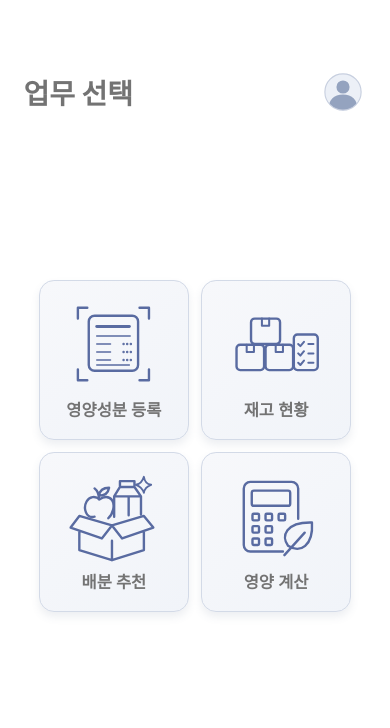
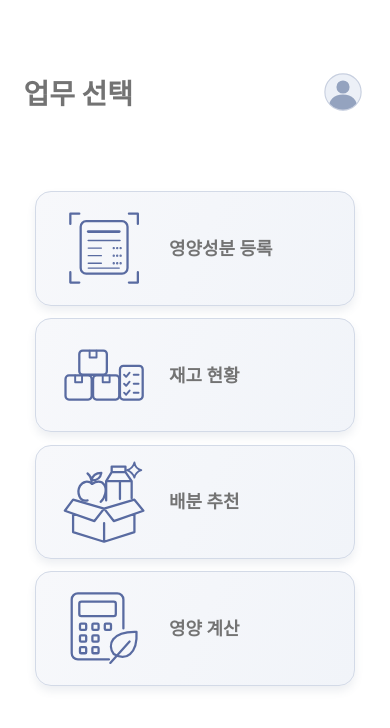
Before and after one commit to jaeseo0705/foodbank_balanced_diet_mobile, a React Native app: screen / in a window 390 px wide. Both pictures are taken after a click on the button "로그인". Shown: the top 728 px of the page. Built offline with nearby package versions, Linux system fonts and the light colour scheme.

Commit message:
Use four horizontal task cards with centered larger icons

```diff
--- a/src/components/TaskIcons.tsx
+++ b/src/components/TaskIcons.tsx
@@ -91,10 +91,18 @@ function CalculationDrawing() {
   );
 }
 
+// Center the visible drawings, not their uneven original SVG canvas margins.
+const iconTranslation: Record<TaskId, string> = {
+  'nutrition-registration': 'translate(0 2)',
+  inventory: 'translate(-1 1.5)',
+  distribution: 'translate(2 -1.5)',
+  'nutrition-calculation': 'translate(-2 -1.5)',
+};
+
 export function TaskIcon({ task, size }: { task: TaskId; size: number }) {
   return (
     <Svg width={size} height={size} viewBox="0 0 128 128" aria-hidden>
-      <G fill="none" stroke={colors.primary} strokeWidth={3.3} strokeLinecap="round" strokeLinejoin="round">
+      <G transform={iconTranslation[task]} fill="none" stroke={colors.primary} strokeWidth={3.3} strokeLinecap="round" strokeLinejoin="round">
         {task === 'nutrition-registration' && <RegistrationDrawing />}
         {task === 'inventory' && <InventoryDrawing />}
         {task === 'distribution' && <DistributionDrawing />}
--- a/src/screens/TaskSelectionScreen.tsx
+++ b/src/screens/TaskSelectionScreen.tsx
@@ -22,13 +22,15 @@ export function TaskSelectionScreen({ onSelectTask, onOpenProfile }: Props) {
   const { width, height } = useWindowDimensions();
   const insets = useSafeAreaInsets();
   const contentWidth = Math.min(width - insets.left - insets.right, 500);
-  const sideInset = contentWidth * 0.1;
+  const sideInset = contentWidth * 0.09;
+  const cardWidth = contentWidth - sideInset * 2;
+  const cardHeight = Math.max(92, Math.min(140, contentWidth * 0.29));
+  const iconSize = cardHeight * 0.78;
+  const labelSize = Math.max(16, Math.min(20, contentWidth * 0.046));
   const gap = Math.max(12, contentWidth * 0.032);
-  const cardSize = (contentWidth - sideInset * 2 - gap) / 2;
-  const iconSize = cardSize * 0.62;
-  const labelSize = Math.max(13, Math.min(18, cardSize * 0.11));
   const availableHeight = height - insets.top - insets.bottom;
   const headerTop = Math.max(24, Math.min(80, availableHeight * 0.08));
+  const listTop = Math.max(32, Math.min(76, availableHeight * 0.09));
 
   return (
     <SafeAreaView style={styles.screen}>
@@ -37,7 +39,7 @@ export function TaskSelectionScreen({ onSelectTask, onOpenProfile }: Props) {
         contentContainerStyle={styles.scroll}
         showsVerticalScrollIndicator={false}
       >
-        <View style={[styles.content, { width: contentWidth, minHeight: availableHeight, paddingTop: headerTop, paddingBottom: headerTop }]}>
+        <View style={[styles.content, { width: contentWidth, paddingTop: headerTop }]}>
           <View style={[styles.header, { paddingHorizontal: contentWidth * 0.06 }]}>
             <Text accessibilityRole="header" style={styles.title}>업무 선택</Text>
             <Pressable
@@ -51,10 +53,9 @@ export function TaskSelectionScreen({ onSelectTask, onOpenProfile }: Props) {
             </Pressable>
           </View>
 
-          <View style={styles.gridArea}>
           <View
-              testID="task-grid"
-              style={[styles.grid, { paddingHorizontal: sideInset, gap }]}
+            testID="task-list"
+            style={{ marginTop: listTop, paddingHorizontal: sideInset, gap }}
           >
             {tasks.map((task) => (
               <Pressable
@@ -65,7 +66,7 @@ export function TaskSelectionScreen({ onSelectTask, onOpenProfile }: Props) {
                 onPress={() => onSelectTask(task.id)}
                 style={({ pressed }) => [
                   styles.card,
-                    { width: cardSize, minHeight: cardSize * 1.02, borderRadius: cardSize * 0.1 },
+                  { width: cardWidth },
                   pressed && styles.cardPressed,
                 ]}
               >
@@ -73,14 +74,26 @@ export function TaskSelectionScreen({ onSelectTask, onOpenProfile }: Props) {
                   colors={[colors.cardTop, colors.cardBottom]}
                   start={{ x: 0, y: 0 }}
                   end={{ x: 0.8, y: 1 }}
-                    style={[styles.cardSurface, { borderRadius: cardSize * 0.1, minHeight: cardSize * 1.02, paddingVertical: cardSize * 0.12, gap: cardSize * 0.035 }]}
+                  style={[
+                    styles.cardSurface,
+                    { minHeight: cardHeight, paddingHorizontal: cardWidth * 0.075, gap: cardWidth * 0.065 },
+                  ]}
+                >
+                  <View
+                    testID={`icon-${task.id}`}
+                    style={[styles.iconSlot, { width: iconSize, height: iconSize }]}
                   >
                     <TaskIcon task={task.id} size={iconSize} />
-                    <Text style={[styles.taskLabel, { fontSize: labelSize }]}>{task.label}</Text>
+                  </View>
+                  <Text
+                    testID={`label-${task.id}`}
+                    style={[styles.taskLabel, { fontSize: labelSize, lineHeight: labelSize * 1.4 }]}
+                  >
+                    {task.label}
+                  </Text>
                 </LinearGradient>
               </Pressable>
             ))}
-            </View>
           </View>
         </View>
       </ScrollView>
@@ -90,14 +103,14 @@ export function TaskSelectionScreen({ onSelectTask, onOpenProfile }: Props) {
 
 const styles = StyleSheet.create({
   screen: { flex: 1, backgroundColor: colors.background },
-  scroll: { flexGrow: 1, alignItems: 'center', paddingBottom: 0 },
+  scroll: { flexGrow: 1, alignItems: 'center', paddingBottom: 40 },
   content: { alignSelf: 'center' },
   header: { minHeight: 48, flexDirection: 'row', alignItems: 'center', justifyContent: 'space-between' },
   title: { fontSize: 28, fontWeight: '700', color: colors.text, flexShrink: 1, marginRight: 12 },
   profileButton: { minWidth: 48, minHeight: 48, alignItems: 'center', justifyContent: 'center' },
-  gridArea: { flexGrow: 1, justifyContent: 'center', paddingVertical: 28 },
-  grid: { flexDirection: 'row', flexWrap: 'wrap', alignContent: 'flex-start' },
+  iconSlot: { flexShrink: 0, alignItems: 'center', justifyContent: 'center' },
   card: {
+    borderRadius: 16,
     backgroundColor: colors.cardTop,
     shadowColor: colors.shadow,
     shadowOffset: { width: 0, height: 5 },
@@ -106,11 +119,14 @@ const styles = StyleSheet.create({
     elevation: 3,
   },
   cardSurface: {
-    flex: 1, alignItems: 'center', justifyContent: 'center',
-    borderWidth: 1, borderColor: colors.cardBorder,
-    paddingHorizontal: 6,
+    flexDirection: 'row', alignItems: 'center',
+    borderRadius: 16, borderWidth: 1, borderColor: colors.cardBorder,
+    paddingVertical: 12,
   },
-  taskLabel: { color: colors.text, fontWeight: '600', textAlign: 'center', flexShrink: 1 },
+  taskLabel: {
+    flex: 1, color: colors.text, fontWeight: '600', textAlign: 'left',
+    includeFontPadding: false,
+  },
   cardPressed: { opacity: 0.8, transform: [{ scale: 0.98 }] },
   pressed: { opacity: 0.7 },
 });
```
Also changed, not shown: scripts/check-web.mjs (+23 -7 lines), 1 other file (tests, documents, lock files or other folders). Lines whose indentation alone changed are shown as unchanged.
